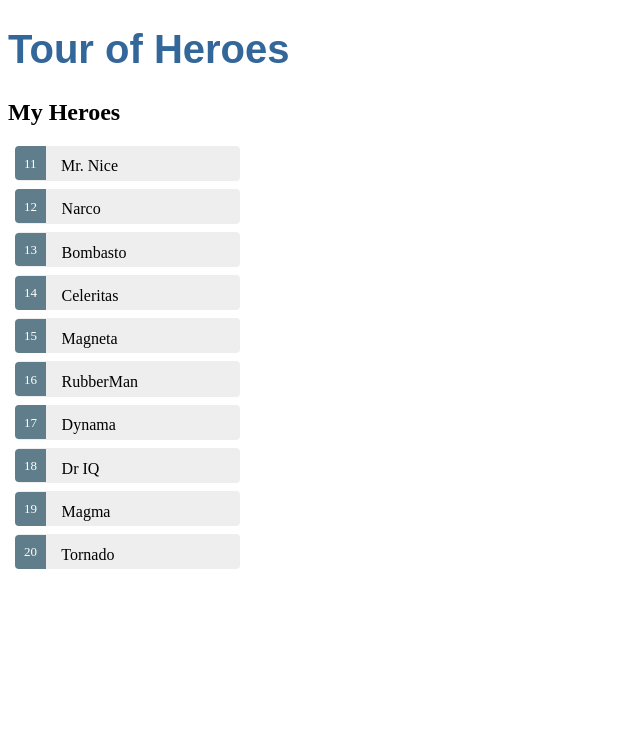
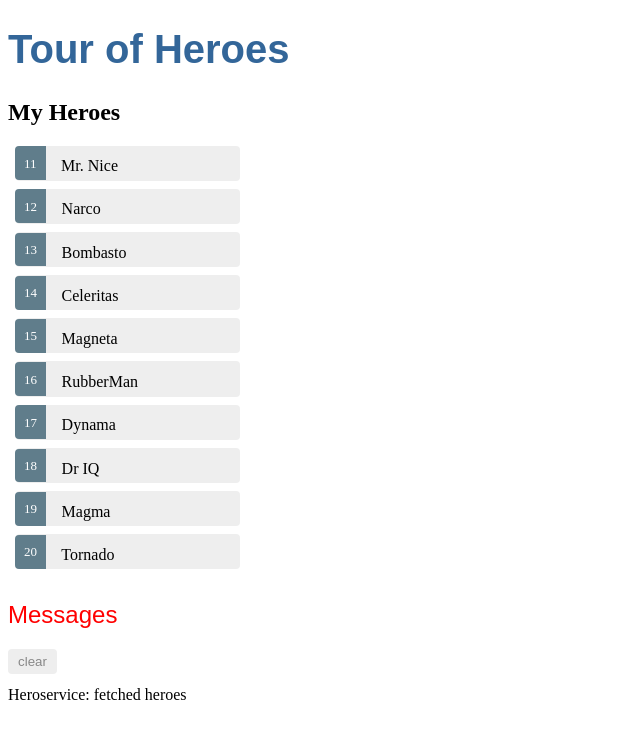
Before and after one commit to GraftonJ/tour-of-heroes, an Angular app: page / in a window 1280 px wide. Shown: the top 738 px of the page, without its empty margins (0-640 px from the left). Built offline with nearby package versions, Linux system fonts and the light colour scheme.

Commit message:
added messaging service and component

```diff
--- a/src/app/app.component.html
+++ b/src/app/app.component.html
@@ -1,2 +1,3 @@
 <h1>{{ title }}</h1>
 <app-heroes></app-heroes>
+<app-messages></app-messages>
--- a/src/app/app.module.ts
+++ b/src/app/app.module.ts
@@ -5,12 +5,14 @@
 import { AppComponent } from './app.component';
 import { HeroesComponent } from './heroes/heroes.component';
 import { HeroDetailComponent } from './hero-detail/hero-detail.component';
+import { MessagesComponent } from './messages/messages.component';
 
 @NgModule({
   declarations: [
     AppComponent,
     HeroesComponent,
-    HeroDetailComponent
+    HeroDetailComponent,
+    MessagesComponent
   ],
   imports: [
     BrowserModule,
--- a/src/app/hero.service.ts
+++ b/src/app/hero.service.ts
@@ -2,13 +2,16 @@
 import { Hero } from './hero'
 import { HEROES } from './mock-heroes'
 import { Observable, of } from 'rxjs'
+import { MessageService } from './message.service'
 
 @Injectable({
   providedIn: 'root'
 })
 export class HeroService {
   getHeroes(): Observable<Hero[]> {
+    // TODO: send the message _after_ fetching the heroes
+    this.messageService.add('Heroservice: fetched heroes')
     return of(HEROES)
   }
-  constructor() { }
+  constructor(private messageService: MessageService) { }
 }
--- /dev/null
+++ b/src/app/message.service.ts
@@ -0,0 +1,18 @@
+import { Injectable } from '@angular/core';
+
+@Injectable({
+  providedIn: 'root'
+})
+export class MessageService {
+  messages: string[] = []
+
+  add(message: string) {
+    this.messages.push(message)
+  }
+
+  clear(){
+    this.messages = []
+  }
+
+  constructor() { }
+}
--- /dev/null
+++ b/src/app/messages/messages.component.css
@@ -0,0 +1,34 @@
+h2 {
+  color: red;
+  font-family: Arial, Helvetica, sans-serif;
+  font-weight: lighter;
+}
+body {
+  margin: 2em;
+}
+body, input[text], button {
+  color: crimson;
+  font-family: Cambria, Georgia;
+}
+
+button.clear {
+  font-family: Arial;
+  background-color: #eee;
+  border: none;
+  padding: 5px 10px;
+  border-radius: 4px;
+  cursor: pointer;
+  cursor: hand;
+}
+button:hover {
+  background-color: #cfd8dc;
+}
+button:disabled {
+  background-color: #eee;
+  color: #aaa;
+  cursor: auto;
+}
+button.clear {
+  color: #888;
+  margin-bottom: 12px;
+}
--- /dev/null
+++ b/src/app/messages/messages.component.html
@@ -0,0 +1,8 @@
+<div *ngIf="messageService.messages.length">
+
+  <h2>Messages</h2>
+  <button class="clear"
+          (click)="messageService.clear()">clear</button>
+  <div *ngFor='let message of messageService.messages'> {{message}} </div>
+
+</div>
--- /dev/null
+++ b/src/app/messages/messages.component.ts
@@ -0,0 +1,16 @@
+import { Component, OnInit } from '@angular/core';
+import { MessageService } from '../message.service'
+
+@Component({
+  selector: 'app-messages',
+  templateUrl: './messages.component.html',
+  styleUrls: ['./messages.component.css']
+})
+export class MessagesComponent implements OnInit {
+
+  constructor(public messageService: MessageService) { }
+
+  ngOnInit() {
+  }
+
+}
```
Also changed, not shown: 2 other files (tests, documents, lock files or other folders).
